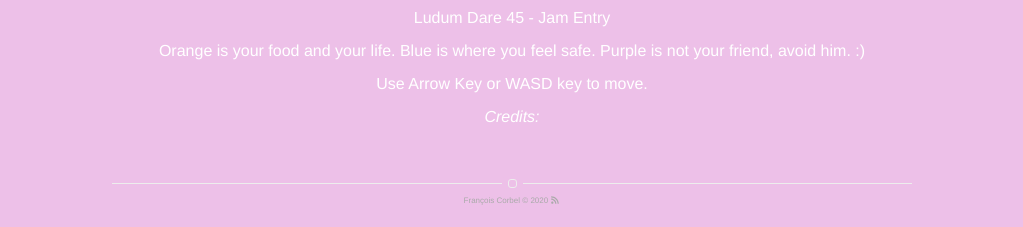
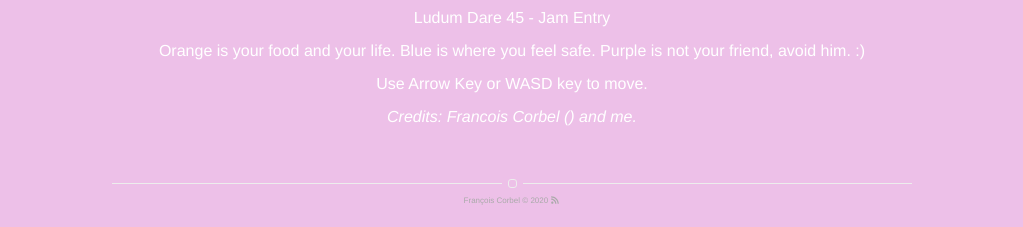
Before and after one commit to fcvalise/fcvalise.github.io, a Jekyll site: the page built from _posts/2019-10-10-gnom.markdown, in a window 1280 px wide. Shown: the part 767-994 px from the top of the page, without its empty margins (128-1151 px from the left). Built offline with Jekyll 4.4.1, drawn with Linux system fonts in a browser that asks for light colours; nearby versions of some CDN libraries.

Commit message:
Update 2019-10-10-gnom.markdown

```diff
--- a/_posts/2019-10-10-gnom.markdown
+++ b/_posts/2019-10-10-gnom.markdown
@@ -16,6 +16,7 @@ hidden: true # don't count this post in blog pagination
 category: Game Jam
 sources:
 team:
+    -   name: Francois Corbel
 ---
 <div class="general-margin full-width">
     <div style="">
```
